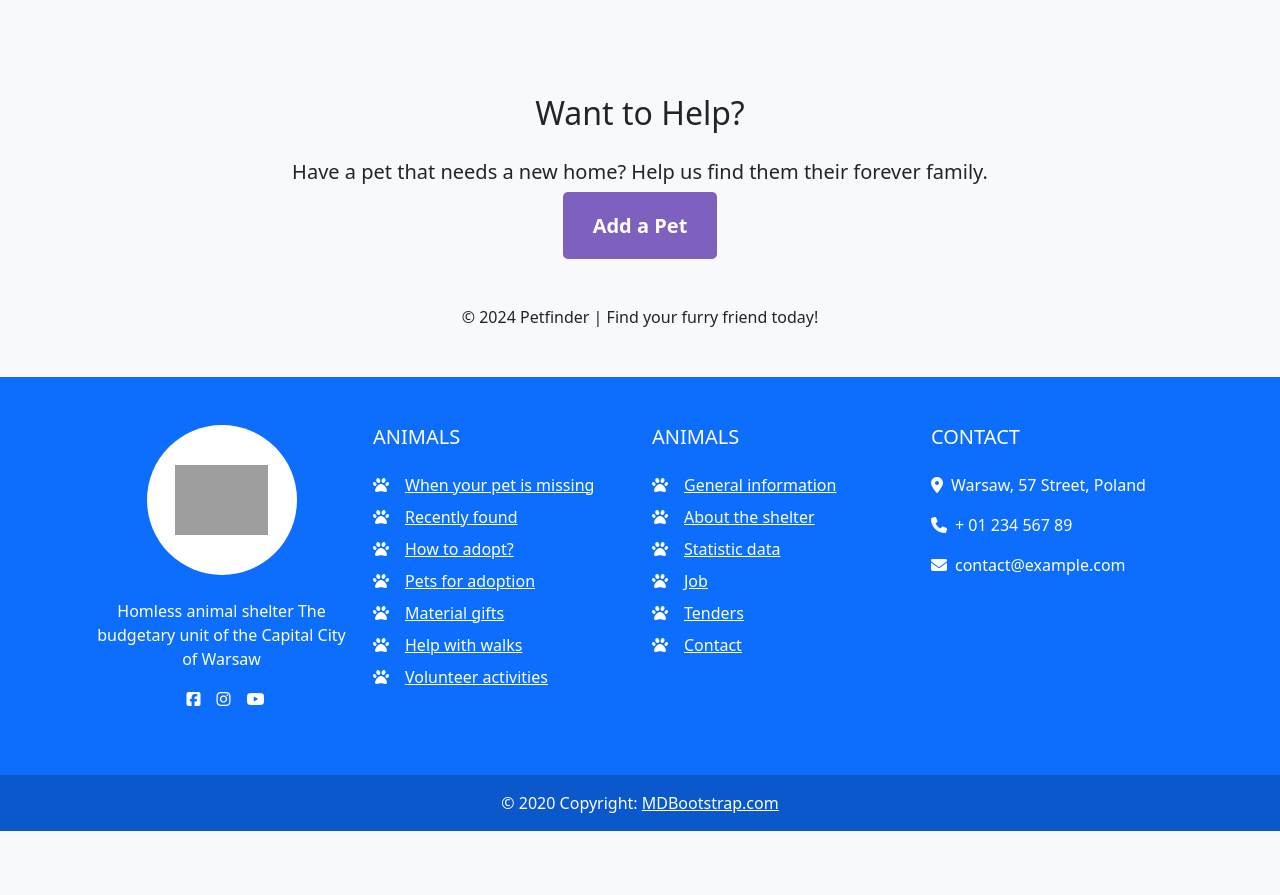
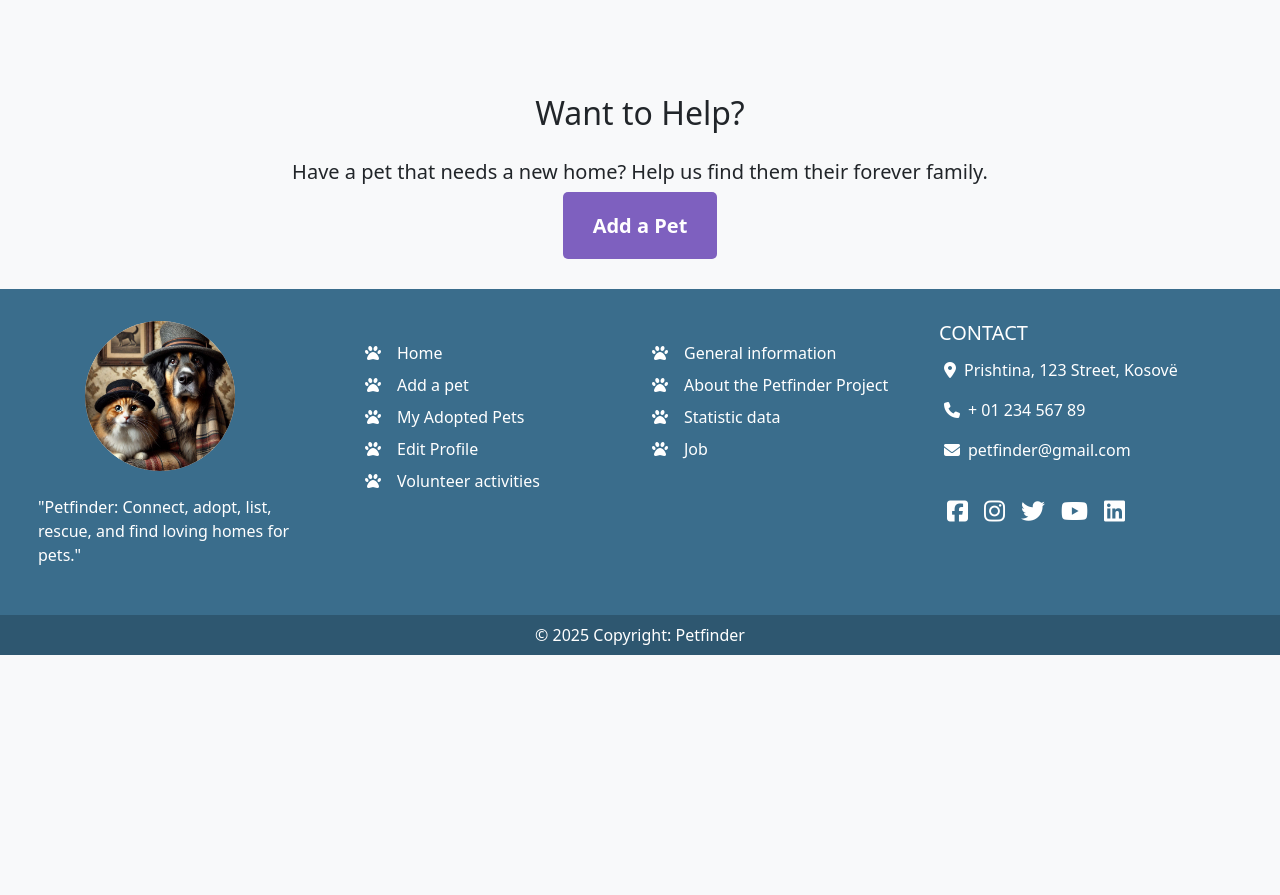
Before and after one commit to FlorentSy/petfinder-project2, a PHP site: page /cats.php in a window 1280 px wide. Shown: the part 913-1808 px from the top of the page. After the commit the page ends 1568 px from the top, so only its background shows below. Run offline with PHP 8.4, Linux system fonts and the light colour scheme; data that the repository does not hold is empty; grey boxes are pictures that could not be loaded.

Commit message:
footer designed for all files

```diff
--- a/add_pet.php
+++ b/add_pet.php
@@ -256,5 +256,3 @@ if ($_SERVER['REQUEST_METHOD'] === 'POST') {
         color: white;
     }
 </style>
-
-<?php require 'footer.php'; ?>
--- a/footer.php
+++ b/footer.php
@@ -2,88 +2,49 @@
 // footer.php
 // Common footer for all pages
 ?>
+
+
+
+<footer class="bg text-center text-lg-start text-white">
+<footer class="bg text-center text-lg-start text-white">
+    <div class="container p-2"> <!-- Reduced padding here -->
+        <div class="row my-4">
+            <div class="col-lg-3 col-md-6 mb-2 mb-md-0">
+                <div class="rounded-circle bg-white shadow-1-strong d-flex align-items-center justify-content-center mb-4 mx-auto logo-container" style="width: 150px; height: 150px; overflow: hidden;">
+                    <img src="cat_and_dog.jpg" style="width: 100%; height: 100%; object-fit: cover;" alt="" loading="lazy" />
                 </div>
-    <footer class="text-center py-3">
-        <p>&copy; 2024 Petfinder | Find your furry friend today!</p>
-        <!-- Remove the container if you want to extend the Footer to full width. -->
-<div class=" my-5">
-
-<footer class="bg-primary text-center text-lg-start text-white">
-  <!-- Grid container -->
-  <div class="container p-4">
-    <!--Grid row-->
-    <div class="row my-4">
-      <!--Grid column-->
-      <div class="col-lg-3 col-md-6 mb-4 mb-md-0">
-
-        <div class="rounded-circle bg-white shadow-1-strong d-flex align-items-center justify-content-center mb-4 mx-auto" style="width: 150px; height: 150px;">
-          <img src="https://mdbootstrap.com/img/Photos/new-templates/animal-shelter/logo.png" height="70" alt=""
-               loading="lazy" />
+                <p class="text-center-left">
+                    "Petfinder: Connect, adopt, list, rescue, and find loving homes for pets."
+                </p>
             </div>
 
-        <p class="text-center">Homless animal shelter The budgetary unit of the Capital City of Warsaw</p>
-
-        <ul class="list-unstyled d-flex flex-row justify-content-center">
-          <li>
-            <a class="text-white px-2" href="#!">
-              <i class="fab fa-facebook-square"></i>
-            </a>
-          </li>
-          <li>
-            <a class="text-white px-2" href="#!">
-              <i class="fab fa-instagram"></i>
-            </a>
-          </li>
-          <li>
-            <a class="text-white ps-2" href="#!">
-              <i class="fab fa-youtube"></i>
-            </a>
-          </li>
-        </ul>
-
-      </div>
-      <!--Grid column-->
-
-      <!--Grid column-->
-      <div class="col-lg-3 col-md-6 mb-4 mb-md-0">
-        <h5 class="text-uppercase mb-4">Animals</h5>
-
+            <div class="col-lg-3 col-md-6 mb-2 mb-md-0" style="margin-top: 20px;">
                 <ul class="list-unstyled">
                     <li class="mb-2">
-            <a href="#!" class="text-white"><i class="fas fa-paw pe-3"></i>When your pet is missing</a>
+                        <a href="index.php" class="text-white"><i class="fas fa-paw pe-3"></i>Home</a>
                     </li>
                     <li class="mb-2">
-            <a href="#!" class="text-white"><i class="fas fa-paw pe-3"></i>Recently found</a>
+                        <a href="add_pet.php" class="text-white"><i class="fas fa-paw pe-3"></i>Add a pet</a>
                     </li>
                     <li class="mb-2">
-            <a href="#!" class="text-white"><i class="fas fa-paw pe-3"></i>How to adopt?</a>
+                        <a href="adopted_pets.php" class="text-white"><i class="fas fa-paw pe-3"></i>My Adopted Pets</a>
                     </li>
                     <li class="mb-2">
-            <a href="#!" class="text-white"><i class="fas fa-paw pe-3"></i>Pets for adoption</a>
-          </li>
-          <li class="mb-2">
-            <a href="#!" class="text-white"><i class="fas fa-paw pe-3"></i>Material gifts</a>
-          </li>
-          <li class="mb-2">
-            <a href="#!" class="text-white"><i class="fas fa-paw pe-3"></i>Help with walks</a>
+                        <a href="profile.php" class="text-white"><i class="fas fa-paw pe-3"></i>Edit Profile</a>
                     </li>
                     <li class="mb-2">
                         <a href="#!" class="text-white"><i class="fas fa-paw pe-3"></i>Volunteer activities</a>
                     </li>
                 </ul>
             </div>
-      <!--Grid column-->
 
-      <!--Grid column-->
-      <div class="col-lg-3 col-md-6 mb-4 mb-md-0">
-        <h5 class="text-uppercase mb-4">Animals</h5>
-
+            <div class="col-lg-3 col-md-6 mb-2 mb-md-0" style="margin-top: 20px;">
                 <ul class="list-unstyled">
                     <li class="mb-2">
                         <a href="#!" class="text-white"><i class="fas fa-paw pe-3"></i>General information</a>
                     </li>
                     <li class="mb-2">
-            <a href="#!" class="text-white"><i class="fas fa-paw pe-3"></i>About the shelter</a>
+                        <a href="#!" class="text-white"><i class="fas fa-paw pe-3"></i>About the Petfinder Project</a>
                     </li>
                     <li class="mb-2">
                         <a href="#!" class="text-white"><i class="fas fa-paw pe-3"></i>Statistic data</a>
@@ -91,43 +52,58 @@
                     <li class="mb-2">
                         <a href="#!" class="text-white"><i class="fas fa-paw pe-3"></i>Job</a>
                     </li>
-          <li class="mb-2">
-            <a href="#!" class="text-white"><i class="fas fa-paw pe-3"></i>Tenders</a>
-          </li>
-          <li class="mb-2">
-            <a href="#!" class="text-white"><i class="fas fa-paw pe-3"></i>Contact</a>
-          </li>
                 </ul>
             </div>
-      <!--Grid column-->
 
-      <!--Grid column-->
-      <div class="col-lg-3 col-md-6 mb-4 mb-md-0">
-        <h5 class="text-uppercase mb-4">Contact</h5>
-
-        <ul class="list-unstyled">
+            <div class="col-lg-3 col-md-6 mb-2 mb-md-0">
+                <h5 class="text-uppercase mb-2">Contact</h5>
+                <ul class="list-unstyled"  style="padding: 5px;">
                     <li>
-            <p><i class="fas fa-map-marker-alt pe-2"></i>Warsaw, 57 Street, Poland</p>
+                        <p><i class="fas fa-map-marker-alt pe-2"></i>Prishtina, 123 Street, Kosovë</p>
                     </li>
                     <li>
                         <p><i class="fas fa-phone pe-2"></i>+ 01 234 567 89</p>
                     </li>
                     <li>
-            <p><i class="fas fa-envelope pe-2 mb-0"></i>contact@example.com</p>
+                        <p><i class="fas fa-envelope pe-2 mb-0"></i>petfinder@gmail.com</p>
+                    </li>
+                </ul>
+                <ul style="list-style: none; display: flex; justify-content: left; padding: 0;">
+                    <li>
+                        <a class="text-white px-2" href="#!">
+                            <i class="fab fa-facebook-square social-icon-large"></i>
+                        </a>
+                    </li>
+                    <li>
+                        <a class="text-white px-2" href="#!">
+                            <i class="fab fa-instagram social-icon-large"></i>
+                        </a>
+                    </li>
+                    <li>
+                        <a class="text-white px-2" href="#!">
+                            <i class="fab fa-twitter social-icon-large"></i>
+                        </a>
+                    </li>
+                    <li>
+                        <a class="text-white px-2" href="#!">
+                            <i class="fab fa-youtube social-icon-large"></i>
+                        </a>
+                    </li>
+                    <li>
+                        <a class="text-white px-2" href="#!">
+                            <i class="fab fa-linkedin social-icon-large"></i>
+                        </a>
                     </li>
                 </ul>
             </div>
-      <!--Grid column-->
         </div>
-    <!--Grid row-->
     </div>
-  <!-- Grid container -->
+    <div class="text-center p-2" style="background-color: rgba(0, 0, 0, 0.2)">
+        © 2025 Copyright:
+        <a class="text-white" href="#">Petfinder</a>
+    </div>
+</footer>
 
-  <!-- Copyright -->
-  <div class="text-center p-3" style="background-color: rgba(0, 0, 0, 0.2)">
-    © 2020 Copyright:
-    <a class="text-white" href="https://mdbootstrap.com/">MDBootstrap.com</a>
-  </div>
   <!-- Copyright -->
 </footer>
 
@@ -137,3 +113,28 @@
     <script src="https://cdn.jsdelivr.net/npm/bootstrap@5.3.0-alpha3/dist/js/bootstrap.bundle.min.js"></script>
 </body>
 </html>
+<style>
+
+    .bg {
+        background-color: #3A6D8C;
+    }
+    .social-icon-large {
+        font-size: 24px; /* You can change this value as needed */
+    }
+    .logo-container {
+        position: relative;
+        left: -50px; /* Adjust as needed to move to the left */
+    }
+    .container.p-3 {
+        padding: 1rem; /* Reduced from default padding provided by p-3 */
+    }
+    .text-center-left {
+      position: relative;
+      left: -40px; /* Adjust as needed to move to the left */; /* Adjust this value to control how far left the text moves */
+    }
+    footer a {
+        text-decoration: none;
+        color: white; /* Ensure text color is white or another color based on your design */
+    }
+
+</style>
```
Also changed, not shown: adopted_pets.php (+33 -1 lines), dashboard.php (+34 -0 lines), cat_and_dog.jpg (added). Lines whose indentation alone changed are shown as unchanged.
